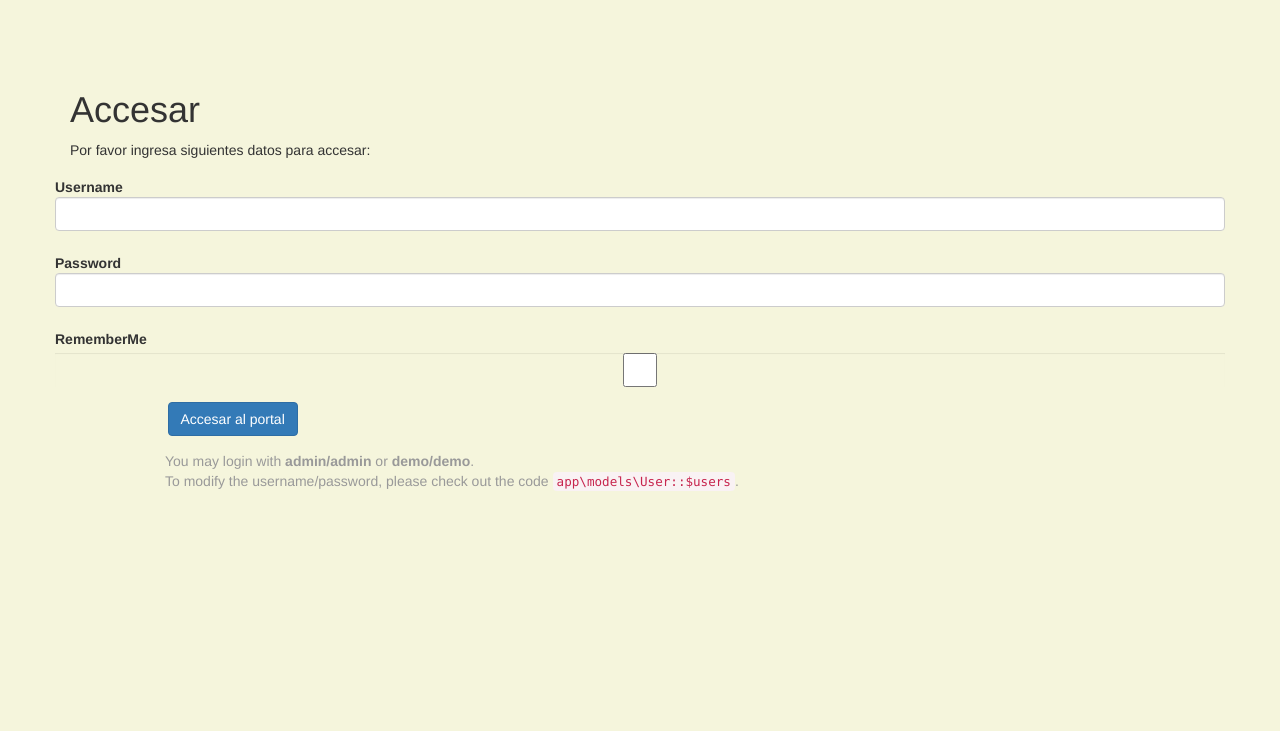
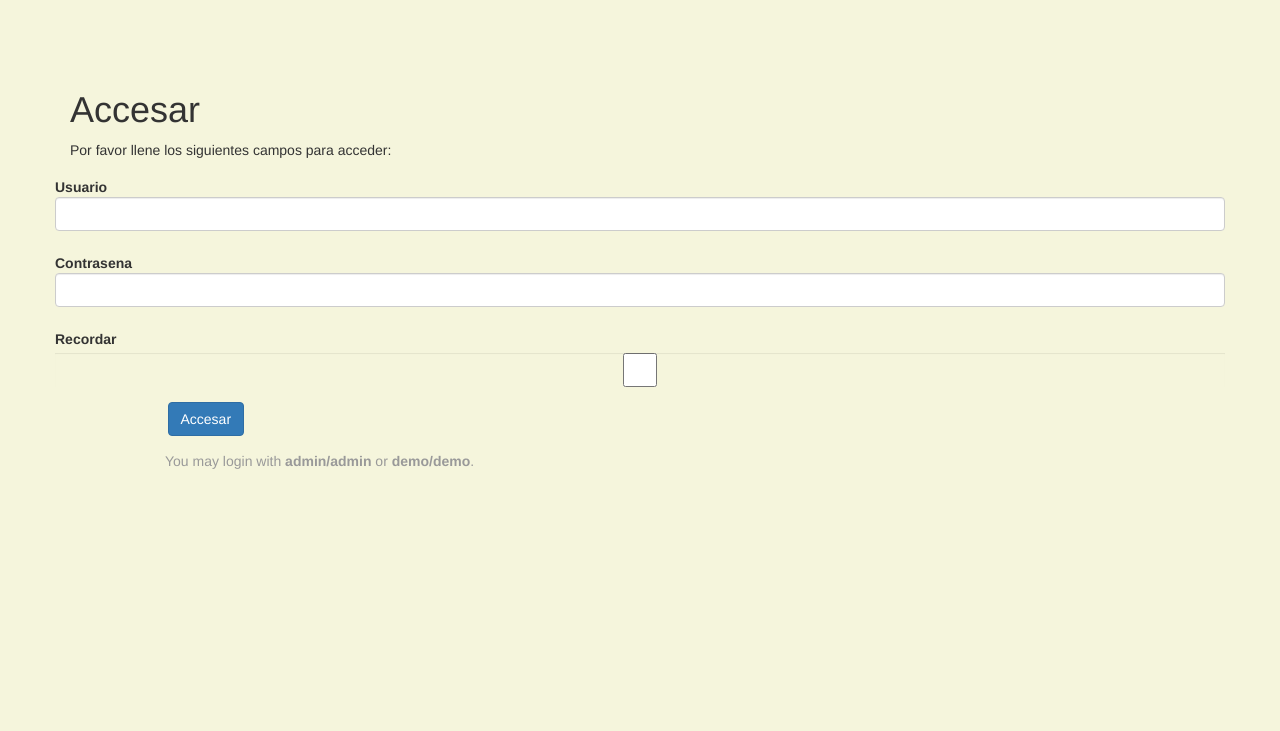
Before and after one commit to erpachecomo/ProyectoFinalWeb, a Yii app: template views/site/login.php in a window 1280 px wide. Shown: the top 731 px of the page. Run offline with PHP 8.4 and a stand-in for Yii, Linux system fonts and the light colour scheme; the template is opened without the code that fills it, so the values that code supplies are empty; form fields are guessed from the names that the template uses; some libraries are stand-ins or nearby versions.

Commit message:
Modificacion de datos en login.php

```diff
--- a/views/site/login.php
+++ b/views/site/login.php
@@ -10,10 +10,14 @@ use yii\bootstrap\ActiveForm;
 $this->title = 'Accesar';
 $this->params['breadcrumbs'][] = $this->title;
 ?>
+
+
 <div class="site-login">
     <h1><?= Html::encode($this->title) ?></h1>
 
-    <p>Por favor ingresa siguientes datos para accesar:</p>
+    <p>Por favor llene los siguientes campos para acceder:</p>
+
+
 
     <?php $form = ActiveForm::begin([
         'id' => 'login-form',
@@ -24,17 +28,17 @@ $this->params['breadcrumbs'][] = $this->title;
         ],
     ]); ?>
 
-        <?= $form->field($model, 'username') ?>
+        <?= $form->field($model, 'usuario') ?>
 
-        <?= $form->field($model, 'password')->passwordInput() ?>
+        <?= $form->field($model, 'contrasena')->passwordInput() ?>
 
-        <?= $form->field($model, 'rememberMe')->checkbox([
+        <?= $form->field($model, 'recordar')->checkbox([
             'template' => "<div class=\"col-lg-offset-1 col-lg-3\">{input} {label}</div>\n<div class=\"col-lg-8\">{error}</div>",
         ]) ?>
 
         <div class="form-group">
             <div class="col-lg-offset-1 col-lg-11">
-                <?= Html::submitButton('Accesar al portal', ['class' => 'btn btn-primary', 'name' => 'login-button']) ?>
+                <?= Html::submitButton('Accesar', ['class' => 'btn btn-primary', 'name' => 'login-button']) ?>
             </div>
         </div>
 
@@ -42,6 +46,6 @@ $this->params['breadcrumbs'][] = $this->title;
 
     <div class="col-lg-offset-1" style="color:#999;">
         You may login with <strong>admin/admin</strong> or <strong>demo/demo</strong>.<br>
-        To modify the username/password, please check out the code <code>app\models\User::$users</code>.
+
     </div>
 </div>
```
